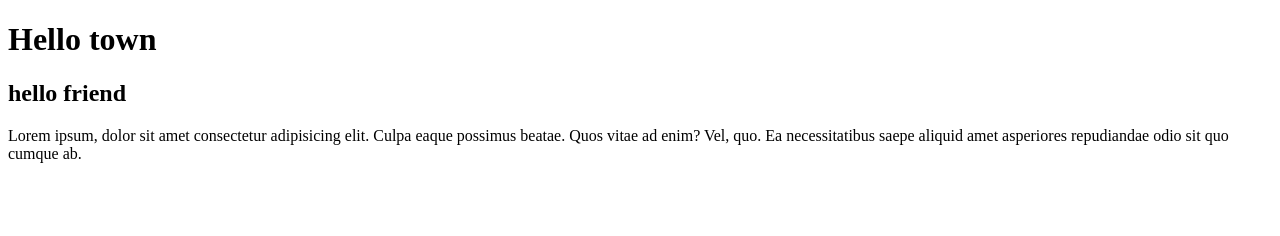
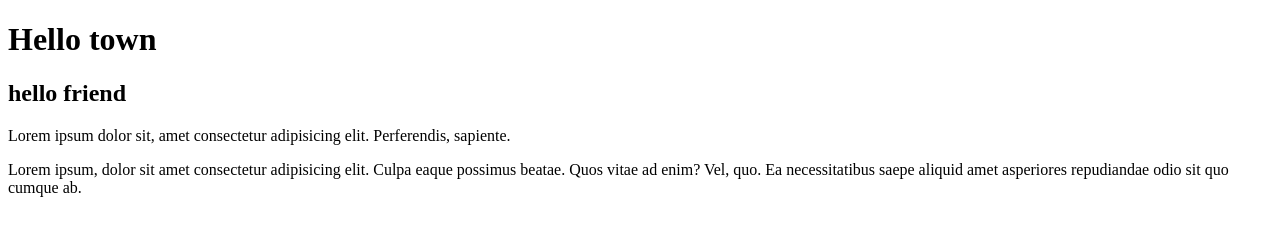
Before and after one commit to KuyliyevShokir/github3, a plain HTML site: page index.html in a window 1280 px wide. Drawn offline with Linux system fonts and the light colour scheme.

Commit message:
changed html 12

```diff
--- a/index.html
+++ b/index.html
@@ -9,6 +9,7 @@
 <body>
     <h1>Hello town</h1>
     <h2>hello friend</h2>
+    <p>Lorem ipsum dolor sit, amet consectetur adipisicing elit. Perferendis, sapiente.</p>
     <p>Lorem ipsum, dolor sit amet consectetur adipisicing elit. Culpa eaque possimus beatae. Quos vitae ad enim? Vel, quo. Ea necessitatibus saepe aliquid amet asperiores repudiandae odio sit quo cumque ab.</p>
 </body>
 </html>
```
